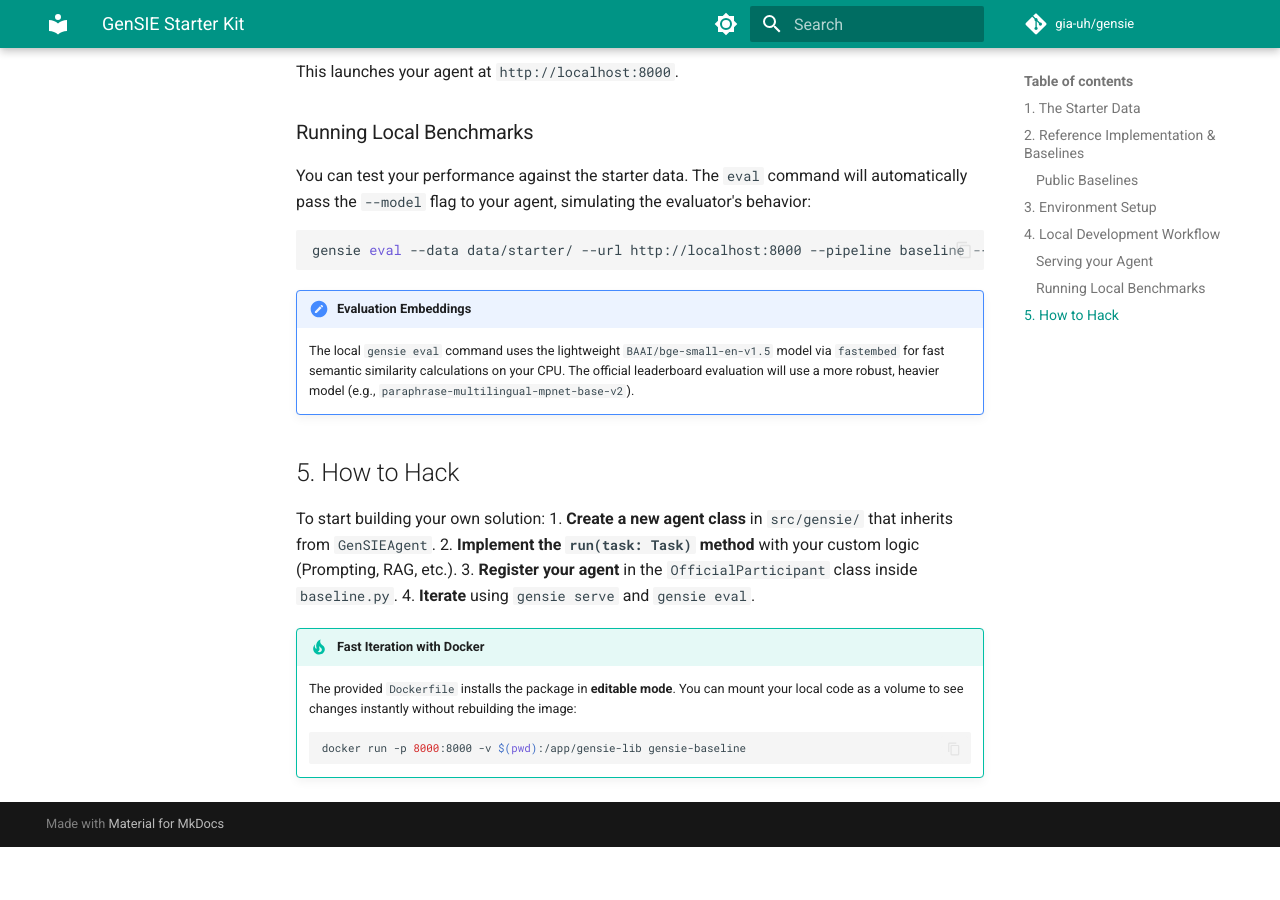
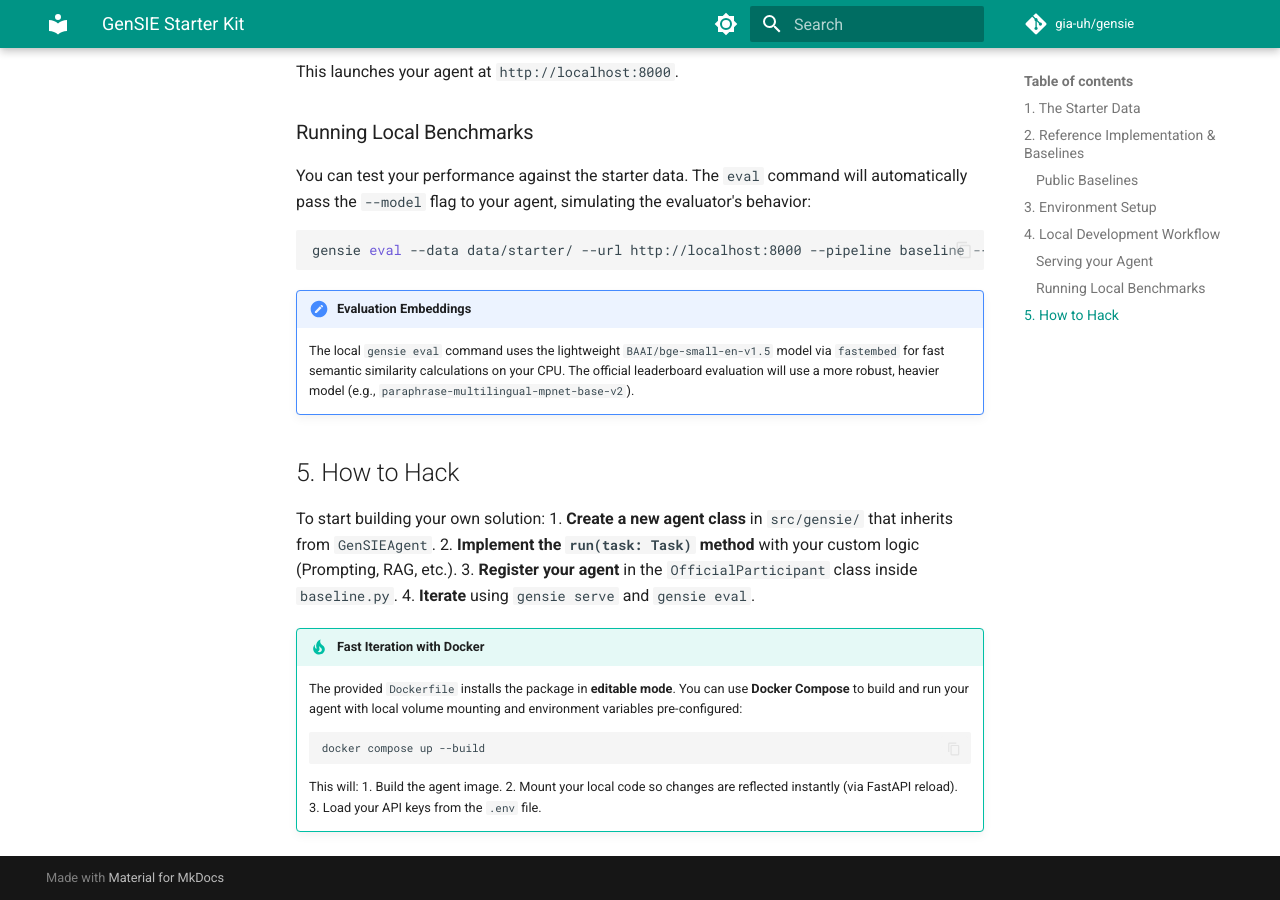
Before and after one commit to gia-uh/gensie, an MkDocs documentation site: the page built from docs/starter-kit.md, in a window 1280 px wide and 900 px high, scrolled down 1639 px. Built offline with MkDocs 1.6.1 and Material for MkDocs 9.7.7, drawn with Linux system fonts in a browser that asks for light colours; comment, search, counter and statistics services are not loaded; before the commit the page ends 2486 px from its top, so only the background shows below that.

Commit message:
feat(docker): add docker-compose for automated dev environment

````diff
--- a/docs/starter-kit.md
+++ b/docs/starter-kit.md
@@ -64,7 +64,11 @@ To start building your own solution:
 4.  **Iterate** using `gensie serve` and `gensie eval`.
 
 !!! tip "Fast Iteration with Docker"
-    The provided `Dockerfile` installs the package in **editable mode**. You can mount your local code as a volume to see changes instantly without rebuilding the image:
+    The provided `Dockerfile` installs the package in **editable mode**. You can use **Docker Compose** to build and run your agent with local volume mounting and environment variables pre-configured:
     ```bash
-    docker run -p 8000:8000 -v $(pwd):/app/gensie-lib gensie-baseline
+    docker compose up --build
     ```
+    This will:
+    1. Build the agent image.
+    2. Mount your local code so changes are reflected instantly (via FastAPI reload).
+    3. Load your API keys from the `.env` file.
````
Also changed, not shown: docker-compose.yml (added, +16 -0 lines).
